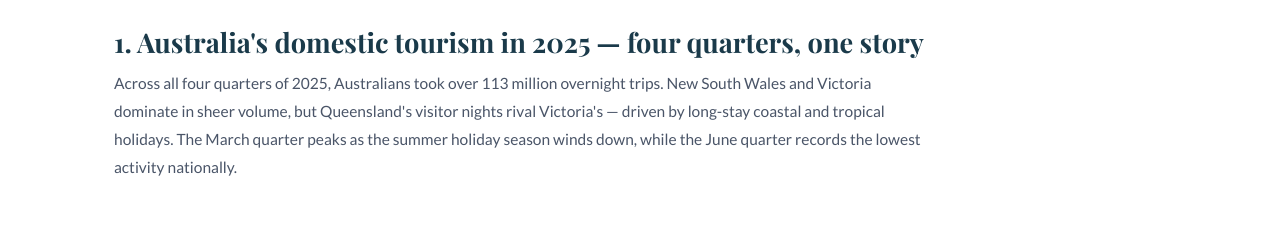
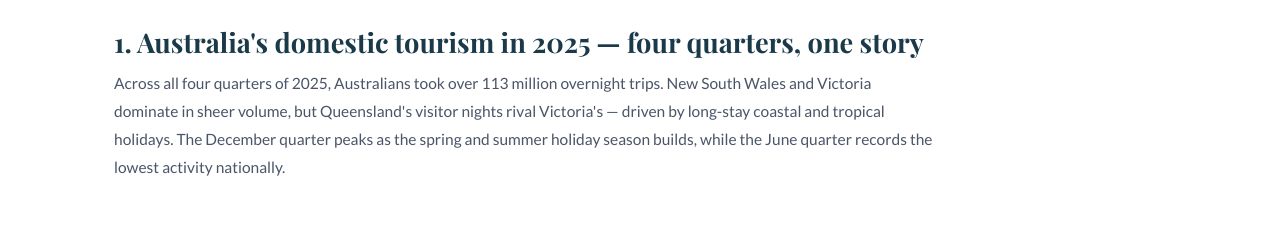
Before and after one commit to ishanbajwa07/fit2179-dv2, a plain HTML site: page index.html in a window 1280 px wide. Shown: the part 463-695 px from the top of the page. Drawn offline with nearby package versions, Linux system fonts and the light colour scheme; a script that the page names is missing.

Commit message:
Update index.html

```diff
--- a/index.html
+++ b/index.html
@@ -59,7 +59,7 @@
   <div class="section-light">
     <div class="container">
       <h2 class="section-title">1. Australia's domestic tourism in 2025 — four quarters, one story</h2>
-      <p class="section-desc">Across all four quarters of 2025, Australians took over 113 million overnight trips. New South Wales and Victoria dominate in sheer volume, but Queensland's visitor nights rival Victoria's — driven by long-stay coastal and tropical holidays. The March quarter peaks as the summer holiday season winds down, while the June quarter records the lowest activity nationally.</p>
+      <p class="section-desc">Across all four quarters of 2025, Australians took over 113 million overnight trips. New South Wales and Victoria dominate in sheer volume, but Queensland's visitor nights rival Victoria's — driven by long-stay coastal and tropical holidays. The December quarter peaks as the spring and summer holiday season builds, while the June quarter records the lowest activity nationally.</p>
       <div class="pure-g">
         <div class="pure-u-1">
           <div class="chart-wrap">
```
